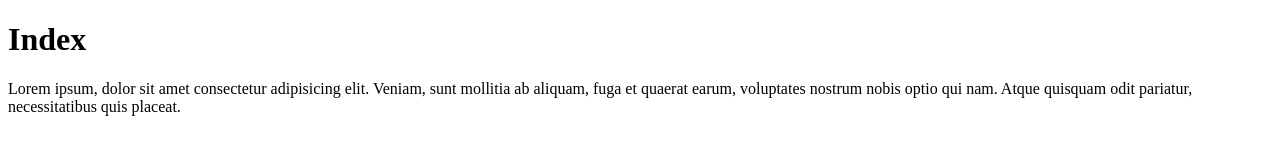
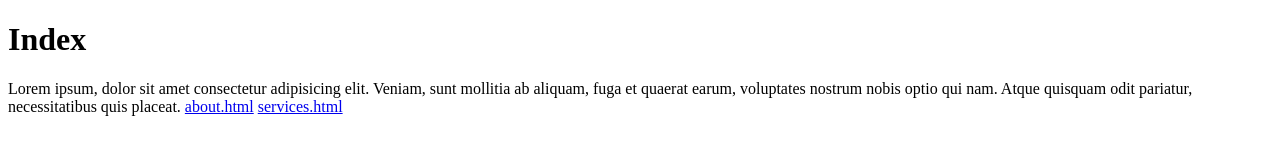
Before and after one commit to Krisztian56/html-fajlok-linkel-se, a plain HTML site: page index.html in a window 1280 px wide. Drawn offline with Linux system fonts and the light colour scheme.

Commit message:
Update index.html

```diff
--- a/index.html
+++ b/index.html
@@ -8,5 +8,7 @@
 <body>
     <h1>Index</h1>
     Lorem ipsum, dolor sit amet consectetur adipisicing elit. Veniam, sunt mollitia ab aliquam, fuga et quaerat earum, voluptates nostrum nobis optio qui nam. Atque quisquam odit pariatur, necessitatibus quis placeat.
+    <a href="about.html">about.html</a>
+    <a href="services.html">services.html</a>
 </body>
 </html>
```
